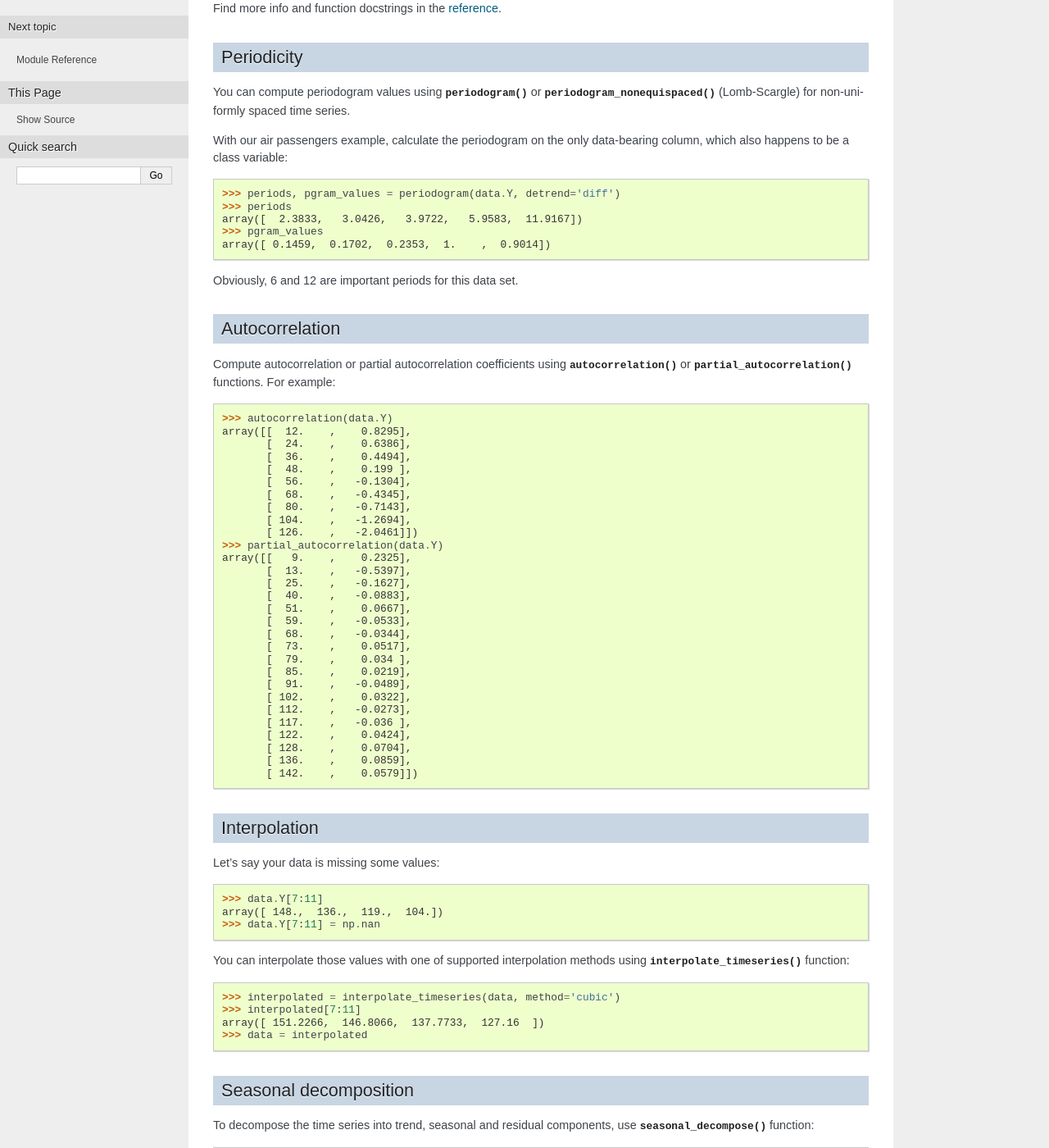
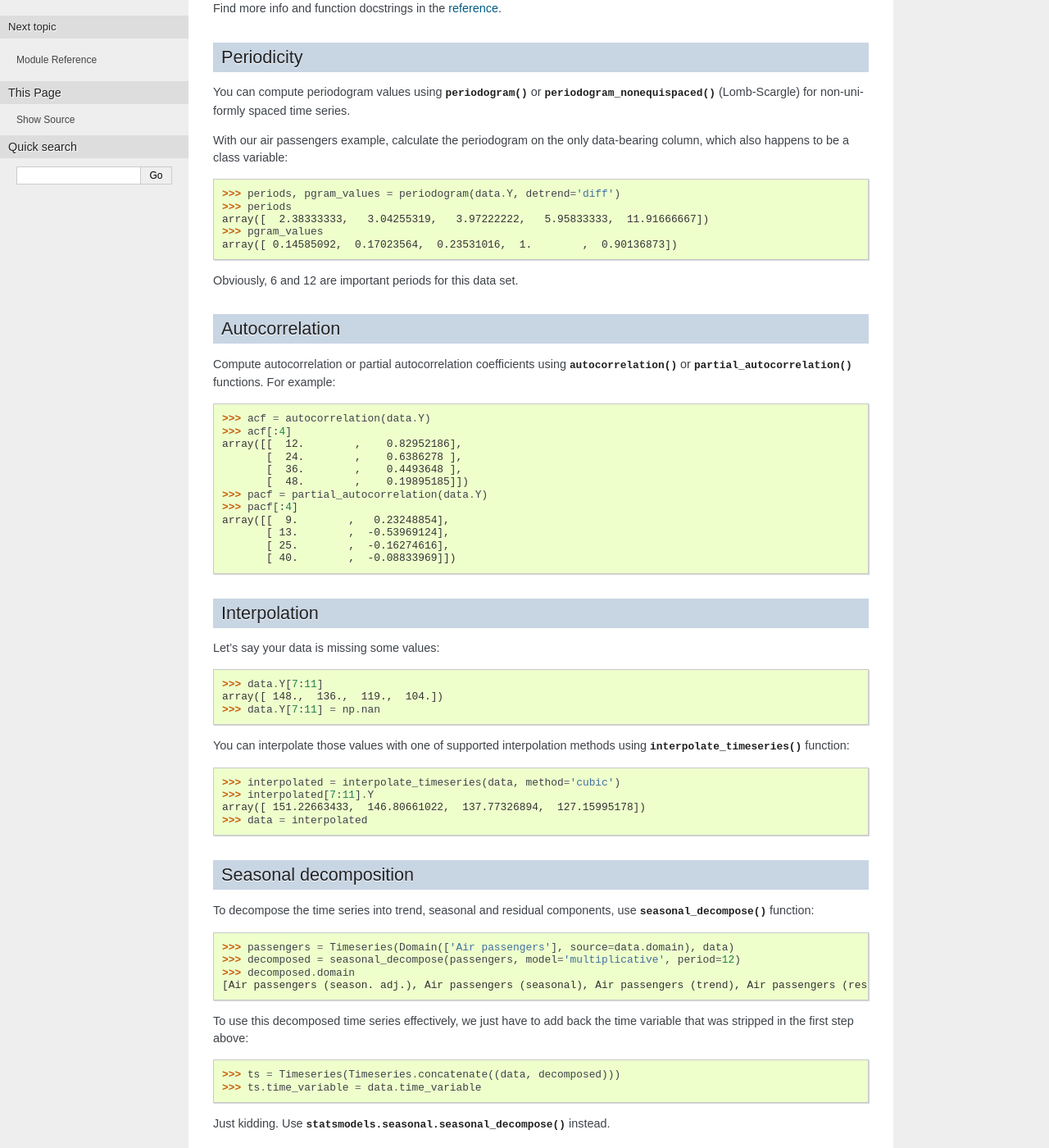
Before and after one commit to biolab/orange3-timeseries, a Sphinx documentation site: the page built from doc/scripting.rst, in a window 1280 px wide and 1400 px high, scrolled down 323 px. Shown: the whole window at 82% size. Built offline with Sphinx 7.4.7, drawn with Linux system fonts in a browser that asks for light colours; some of the changed text lies outside the part shown.

```diff
--- a/doc/scripting.rst
+++ b/doc/scripting.rst
@@ -25,9 +25,9 @@ data-bearing column, which also happens to be a class variable:
 
 >>> periods, pgram_values = periodogram(data.Y, detrend='diff')
 >>> periods
-array([  2.3833,   3.0426,   3.9722,   5.9583,  11.9167])
+array([  2.38333333,   3.04255319,   3.97222222,   5.95833333,  11.91666667])
 >>> pgram_values
-array([ 0.1459,  0.1702,  0.2353,  1.    ,  0.9014])
+array([ 0.14585092,  0.17023564,  0.23531016,  1.        ,  0.90136873])
 
 Obviously, 6 and 12 are important periods for this data set.
 
@@ -38,35 +38,18 @@ Compute autocorrelation or partial autocorrelation coefficients using
 :func:`autocorrelation` or :func:`partial_autocorrelation` functions.
 For example:
 
->>> autocorrelation(data.Y)
-array([[  12.    ,    0.8295],
-       [  24.    ,    0.6386],
-       [  36.    ,    0.4494],
-       [  48.    ,    0.199 ],
-       [  56.    ,   -0.1304],
-       [  68.    ,   -0.4345],
-       [  80.    ,   -0.7143],
-       [ 104.    ,   -1.2694],
-       [ 126.    ,   -2.0461]])
->>> partial_autocorrelation(data.Y)
-array([[   9.    ,    0.2325],
-       [  13.    ,   -0.5397],
-       [  25.    ,   -0.1627],
-       [  40.    ,   -0.0883],
-       [  51.    ,    0.0667],
-       [  59.    ,   -0.0533],
-       [  68.    ,   -0.0344],
-       [  73.    ,    0.0517],
-       [  79.    ,    0.034 ],
-       [  85.    ,    0.0219],
-       [  91.    ,   -0.0489],
-       [ 102.    ,    0.0322],
-       [ 112.    ,   -0.0273],
-       [ 117.    ,   -0.036 ],
-       [ 122.    ,    0.0424],
-       [ 128.    ,    0.0704],
-       [ 136.    ,    0.0859],
-       [ 142.    ,    0.0579]])
+>>> acf = autocorrelation(data.Y)
+>>> acf[:4]
+array([[  12.        ,    0.82952186],
+       [  24.        ,    0.6386278 ],
+       [  36.        ,    0.4493648 ],
+       [  48.        ,    0.19895185]])
+>>> pacf = partial_autocorrelation(data.Y)
+>>> pacf[:4]
+array([[  9.        ,   0.23248854],
+       [ 13.        ,  -0.53969124],
+       [ 25.        ,  -0.16274616],
+       [ 40.        ,  -0.08833969]])
 
 
 Interpolation
@@ -81,8 +64,8 @@ You can interpolate those values with one of supported interpolation methods
 using :func:`interpolate_timeseries` function:
 
 >>> interpolated = interpolate_timeseries(data, method='cubic')
->>> interpolated[7:11]
-array([ 151.2266,  146.8066,  137.7733,  127.16  ])
+>>> interpolated[7:11].Y
+array([ 151.22663433,  146.80661022,  137.77326894,  127.15995178])
 >>> data = interpolated
 
 
@@ -150,6 +133,7 @@ each model accepts):
 Now we fit the data:
 
 >>> model.fit(data)
+<...ARIMA object at 0x...>
 
 After fitting, we can get the forecast along with desired confidence intervals:
 
--- a/setup.py
+++ b/setup.py
@@ -86,6 +86,7 @@ if __name__ == '__main__':
             'scipy>=0.17',
         ],
         entry_points=ENTRY_POINTS,
+        test_suite='orangecontrib.timeseries.tests',
         namespace_packages=['orangecontrib'],
         zip_safe=False,
     )
```
Also changed, not shown: other parts of doc/scripting.rst (+15 -12 lines), 7 other files.
